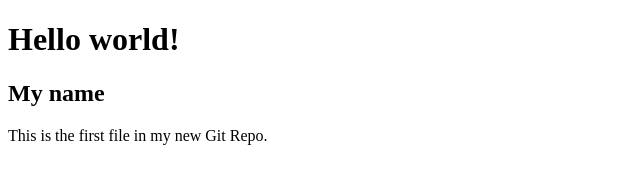
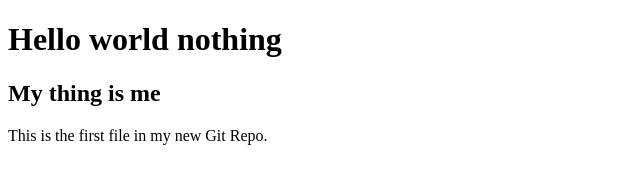
Before and after one commit to AKPAN000/My-folder-is-busy, a plain HTML site: page index.html in a window 1280 px wide. Shown: the whole page, without its empty margins (0-640 px from the left). Drawn offline with Linux system fonts and the light colour scheme.

Commit message:
My all popular changes

```diff
--- a/index.html
+++ b/index.html
@@ -5,8 +5,8 @@
 </head>
 <body>
 
-<h1>Hello world!</h1>
-<h2> My name</h2>
+<h1>Hello world nothing</h1>
+<h2> My thing is me </h2>
 <p>This is the first file in my new Git Repo.</p>
 
 </body akash2>
```
